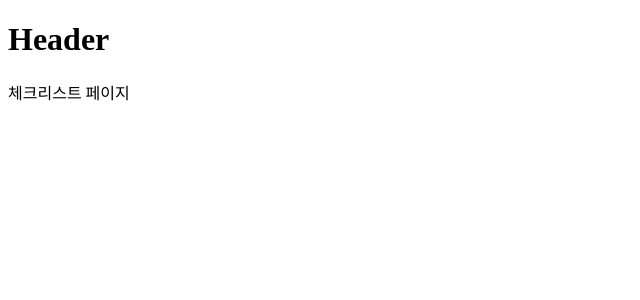
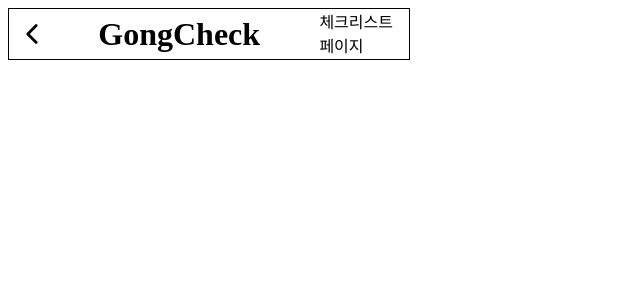
Before and after one commit to woowacourse-teams/2022-gong-check, a React app in the folder frontend/: page /1/spaces/1/1 in a window 1280 px wide. Shown: the top 300 px of the page, without its empty margins (0-640 px from the left). Built offline with nearby package versions, Linux system fonts and the light colour scheme.

Commit message:
feat: Header UI컴포넌트 구현
Co-authored-by: Seungchan On <cks3066@users.noreply.github.com>

```diff
--- a/frontend/src/App.tsx
+++ b/frontend/src/App.tsx
@@ -1,12 +1,22 @@
+/**  @jsxImportSource @emotion/react */
 import { useRoutes } from 'react-router-dom';
+import Header from './components/Header';
 import routes from './Routes';
+import { css } from '@emotion/react';
 
 const App = () => {
   const content = useRoutes(routes);
 
   return (
-    <div>
-      <h1>Header</h1>
+    <div
+      css={css`
+        display: flex;
+        width: 400px;
+        height: auto;
+        border: 1px solid black;
+      `}
+    >
+      <Header />
       {content}
     </div>
   );
--- /dev/null
+++ b/frontend/src/components/Header/index.tsx
@@ -0,0 +1,30 @@
+/**  @jsxImportSource @emotion/react */
+import { useState } from 'react';
+import { IoIosArrowBack } from 'react-icons/io';
+import { useLocation, useNavigate } from 'react-router-dom';
+
+import styles from './styles';
+
+const Header = () => {
+  const [isVisibaleButton, setIsVisibaleButton] = useState(true);
+
+  const navigate = useNavigate();
+
+  const handlePreviousButtonClick = () => {
+    navigate(-1);
+
+    // TO DO:
+    // 현재 path 네임 알아오고
+    // path 네임별로 뒤로갈 위치 정해주기
+  };
+
+  return (
+    <div css={styles.headerDiv}>
+      {isVisibaleButton && <IoIosArrowBack css={styles.arrowBackIcon} onClick={handlePreviousButtonClick} size={30} />}
+      <h1>GongCheck</h1>
+      <div></div>
+    </div>
+  );
+};
+
+export default Header;
--- /dev/null
+++ b/frontend/src/components/Header/styles.ts
@@ -0,0 +1,22 @@
+import { css } from '@emotion/react';
+
+const headerDiv = css`
+  display: flex;
+  justify-content: space-between;
+  align-items: center;
+
+  width: 100%;
+  height: 50px;
+
+  padding: 0 8px;
+`;
+
+const arrowBackIcon = css`
+  &:hover {
+    cursor: pointer;
+  }
+`;
+
+const styles = { headerDiv, arrowBackIcon };
+
+export default styles;
--- a/frontend/src/index.tsx
+++ b/frontend/src/index.tsx
@@ -1,11 +1,23 @@
+/**  @jsxImportSource @emotion/react */
+
 import ReactDOM from 'react-dom/client';
 import { BrowserRouter } from 'react-router-dom';
 import App from './App';
+
+import { ThemeProvider } from '@emotion/react';
+
+const theme = {
+  colors: {
+    primary: 'hotpink',
+  },
+};
 
 const root = ReactDOM.createRoot(document.getElementById('root') as Element);
 
 root.render(
   <BrowserRouter>
-    <App />
+    <ThemeProvider theme={theme}>
+      <App />
+    </ThemeProvider>
   </BrowserRouter>
 );
--- a/frontend/tsconfig.json
+++ b/frontend/tsconfig.json
@@ -3,6 +3,7 @@
     "target": "es2016",
     "composite": true,
     "jsx": "react-jsx",
+    "jsxImportSource": "@emotion/react",
     "module": "commonjs",
     "moduleResolution": "node",
     "resolveJsonModule": true,
```
